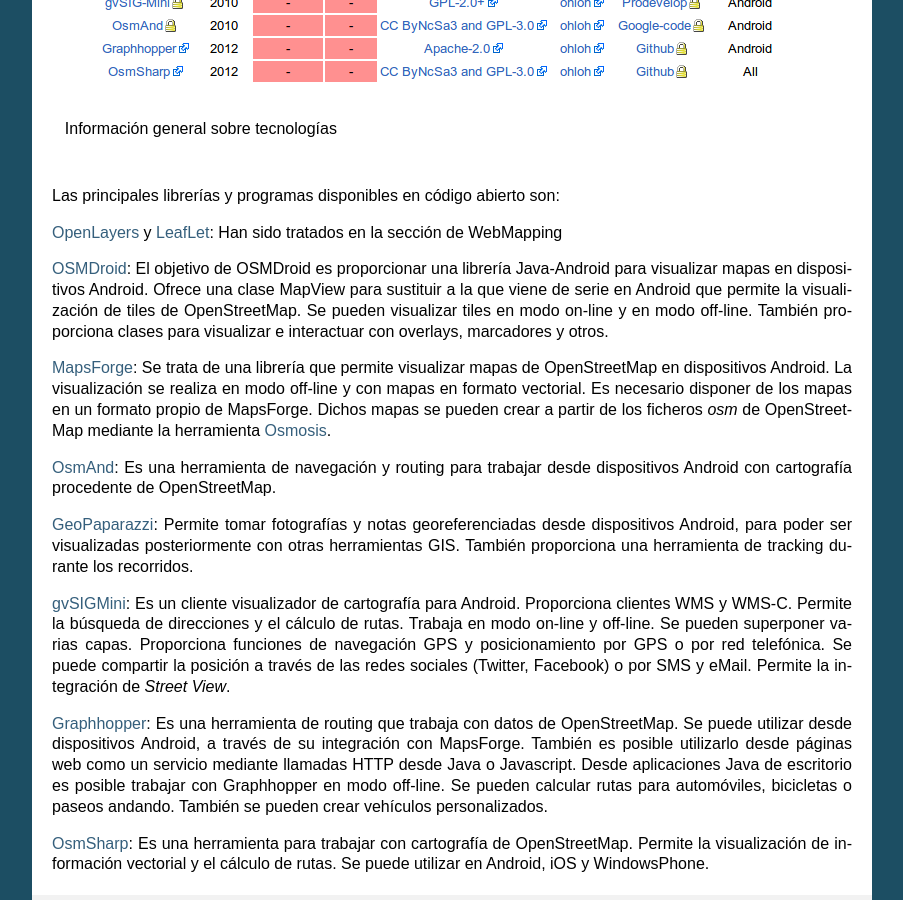
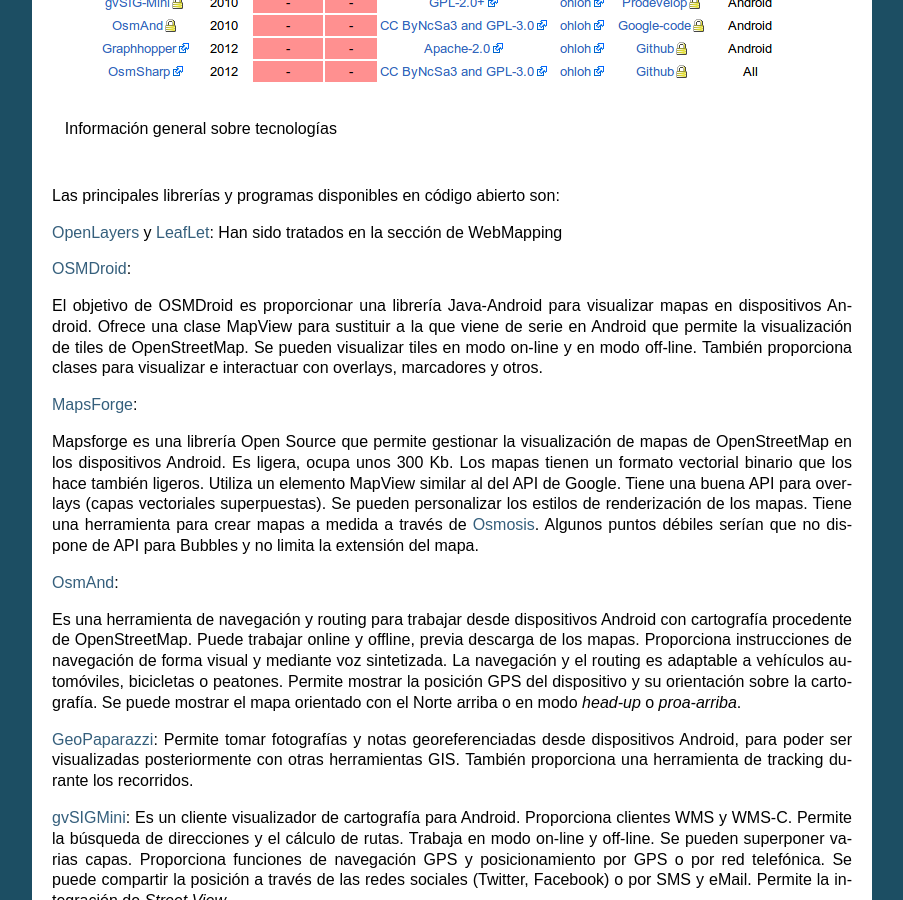
Before and after one commit to OSGeo-ES/panorama-siglibre8, a Sphinx documentation site: the page built from source/movilidad/index.rst, in a window 1280 px wide and 900 px high, scrolled down 1152 px. Shown: the whole window, without its empty margins (198-1101 px from the left). Built offline with Sphinx 7.4.7, drawn with Linux system fonts in a browser that asks for light colours.

Commit message:
Add some content to Movilidad.index.rst

```diff
--- a/source/movilidad/index.rst
+++ b/source/movilidad/index.rst
@@ -36,11 +36,17 @@
 
 OpenLayers_ y LeafLet_: Han sido tratados en la sección de WebMapping
 
-OSMDroid_: El objetivo de OSMDroid es proporcionar una librería Java-Android para visualizar mapas en dispositivos Android. Ofrece una clase MapView para sustituir a la que viene de serie en Android que permite la visualización de tiles de OpenStreetMap. Se pueden visualizar tiles en modo on-line y en modo off-line. También proporciona clases para visualizar e interactuar con overlays, marcadores y otros.
+OSMDroid_:
 
-MapsForge_: Se trata de una librería que permite visualizar mapas de OpenStreetMap en dispositivos Android. La visualización se realiza en modo off-line y con mapas en formato vectorial. Es necesario disponer de los mapas en un formato propio de MapsForge. Dichos mapas se pueden crear a partir de los ficheros *osm* de OpenStreetMap mediante la herramienta Osmosis_.
+El objetivo de OSMDroid es proporcionar una librería Java-Android para visualizar mapas en dispositivos Android. Ofrece una clase MapView para sustituir a la que viene de serie en Android que permite la visualización de tiles de OpenStreetMap. Se pueden visualizar tiles en modo on-line y en modo off-line. También proporciona clases para visualizar e interactuar con overlays, marcadores y otros.
 
-OsmAnd_: Es una herramienta de navegación y routing para trabajar desde dispositivos Android con cartografía procedente de OpenStreetMap.
+MapsForge_:
+
+Mapsforge es una librería Open Source que permite gestionar la visualización de mapas de OpenStreetMap en los dispositivos Android. Es ligera, ocupa unos 300 Kb. Los mapas tienen un formato vectorial binario que los hace también ligeros. Utiliza un elemento MapView similar al del API de Google. Tiene una buena API para overlays (capas vectoriales superpuestas). Se pueden personalizar los estilos de renderización de los mapas. Tiene una herramienta para crear mapas a medida a través de Osmosis_. Algunos puntos débiles serían que no dispone de API para Bubbles y no limita la extensión del mapa.
+
+OsmAnd_:
+
+Es una herramienta de navegación y routing para trabajar desde dispositivos Android con cartografía procedente de OpenStreetMap. Puede trabajar online y offline, previa descarga de los mapas. Proporciona instrucciones de navegación de forma visual y mediante voz sintetizada. La navegación y el routing es adaptable a vehículos automóviles, bicicletas o peatones. Permite mostrar la posición GPS del dispositivo y su orientación sobre la cartografía. Se puede mostrar el mapa orientado con el Norte arriba o en modo *head-up* o *proa-arriba*.
 
 GeoPaparazzi_: Permite tomar fotografías y notas georeferenciadas desde dispositivos Android, para poder ser visualizadas posteriormente con otras herramientas GIS. También proporciona una herramienta de tracking durante los recorridos.
 
--- a/source/webmapping/index.rst
+++ b/source/webmapping/index.rst
@@ -69,8 +69,6 @@
 La interfaz de usuario es fácilmente configurable, y gracias a su arquitectura modular se pueden agregar servicios adicionales.
 
 Leaflet_:
-
-Leaflet es una librería moderna de software libre para el desarrollo de mapas interactivos. Está basada en Javascript y está pensada para su compatibilidad con dispositivos móviles. Está desarrollada por `Vladimir Agafonkin`_ además de un equipo de dedicados contribuidores. Sólo pesa 33 KB de ficheros javascript y tiene todas las características que más pueden usar los desarrolladores de mapas online.
 
 Leaflet está diseñado con la mente puesta en la simplicidad, el rendimiento y la facilidad de uso. Funciona de manera eficiente en las principales plataformas de escritorio y móviles, aprovechando las ventajas del HTML5 y CSS3 en los navegadores modernos, sin dejar de ser accesibles a los más antiguos. Se puede ampliar su funcionalidad con una gran cantidad de plugins, tiene una API bonita, fácil de usar y bien documentada, así como un código fuente simple y legible, que es una fácilidad para los desarrolladores que quieran contribuir.
 
```
